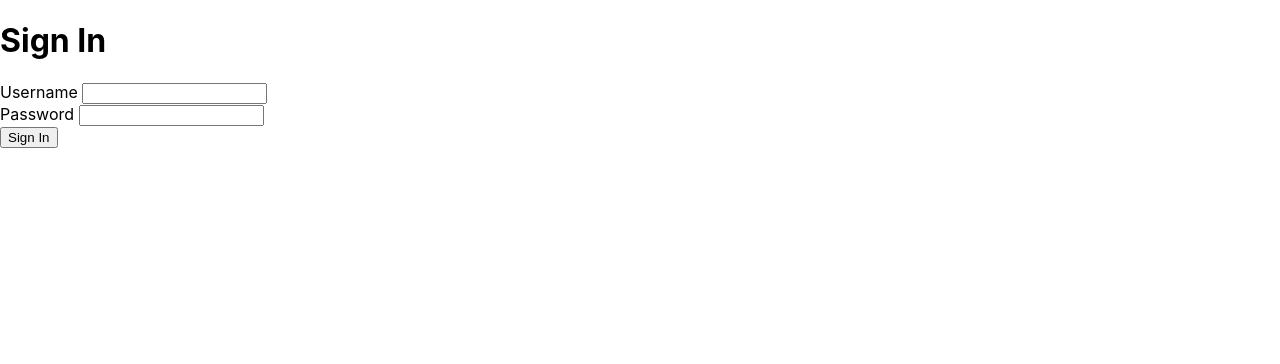
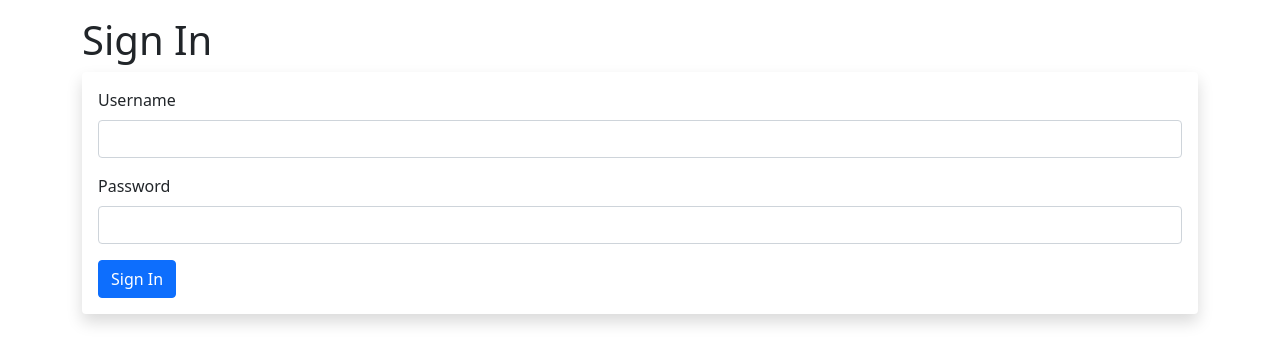
Before and after one commit to andrewjcm/devfolio, a React (Create React App) app in the folder app-devfolio/: page /login in a window 1280 px wide. Shown: the top 364 px of the page. Built offline with nearby package versions, Linux system fonts and the light colour scheme.

Commit message:
Updated login fbc with axios and bootstrap.

```diff
--- a/app-devfolio/package.json
+++ b/app-devfolio/package.json
@@ -6,6 +6,8 @@
     "@testing-library/jest-dom": "^5.16.4",
     "@testing-library/react": "^13.1.1",
     "@testing-library/user-event": "^13.5.0",
+    "axios": "^0.26.1",
+    "bootstrap": "^5.1.3",
     "react": "^18.0.0",
     "react-dom": "^18.0.0",
     "react-router-dom": "^6.3.0",
--- a/app-devfolio/src/Pages/Login.js
+++ b/app-devfolio/src/Pages/Login.js
@@ -1,9 +1,11 @@
 import { useEffect, useState, useContext } from 'react';
 import { useNavigate } from 'react-router-dom';
 import AuthContext from '../Providers/AuthProvider';
+import axios from 'axios';
+import 'bootstrap/dist/css/bootstrap.css';
 
 const Login = () => {
-    const setAuth = useContext(AuthContext);
+    const { setAuth } = useContext(AuthContext);
     const [username, setUsername] = useState();
     const [password, setPassword] = useState();
     const [errorMessage, setErrorMessage] = useState();
@@ -14,24 +16,52 @@ const Login = () => {
         setErrorMessage('');
     }, [username, password])
 
-    const onLoginSubmit = (e) => {
+    const onLoginSubmit = async (e) => {
         e.preventDefault();
-        setAuth = {username, password}
-        navigate('/edit');
+        try {
+            console.log(`Username: ${username}, Password: ${password}`);
+            const response = await axios.post(
+                'http://127.0.0.1:8000/api/token/',
+                JSON.stringify({username, password}),
+                {
+                    headers: {'Content-Type': 'application/json'},
+                    'Access-Control-Allow-Credentials': true
+                }
+            );
 
+            console.log(JSON.stringify(response?.data));
+            const accessToken = response?.data?.access;
+            const refreshToken = response?.data?.refresh;
+            setAuth({username, password, accessToken, refreshToken});
+            setUsername('');
+            setPassword('');
+        } catch (error) {
+            if (!error?.response){
+                console.log(error);
+                setErrorMessage('No server response');
+            } else if (error.response?.status === 400) {
+                setErrorMessage('Missing username or password');
+            } else if (error.response?.status === 401) {
+                setErrorMessage('Username and password combination incorrect');
+            } else {
+                setErrorMessage('Login failed');
+            }
+
+        }
     }
 
 
     return (
-        <div>
-            <p className={errorMessage ? "error-message" : "hidden"}>{errorMessage}</p>
+        <main className='container-sm' >
+            <p className={errorMessage ? "alert alert-danger" : "hidden"}>{errorMessage}</p>
             <h1>Sign In</h1>
-            <div className="login-form">
+            <div className="shadow p-3 mb-5 bg-body rounded">
 
                 <form onSubmit={onLoginSubmit}>
-                    <div>
-                        <label htmlFor='username'> Username </label>
+                    <div className='mb-3'>
+                        <label htmlFor='username' className='form-label'> Username </label>
                         <input
+                            className='form-control'
                             type="text"
                             id="username"
                             onChange={(e) => setUsername(e.target.value)}
@@ -39,9 +69,10 @@ const Login = () => {
                             required
                         />
                     </div>
-                    <div>
-                        <label htmlFor='password'> Password </label>
+                    <div className='mb-3'>
+                        <label htmlFor='password' className='form-label'> Password </label>
                         <input
+                            className='form-control'
                             type="password"
                             id="password"
                             onChange={(e) => setPassword(e.target.value)}
@@ -50,11 +81,11 @@ const Login = () => {
                         />
                     </div>
                     <div>
-                        <button>Sign In</button>
+                        <button type='submit' className='btn btn-primary'>Sign In</button>
                     </div>
                 </form>
             </div>
-        </div>
+        </main>
 
     );
 }
```
Also changed, not shown: 1 other file (tests, documents, lock files or other folders).
